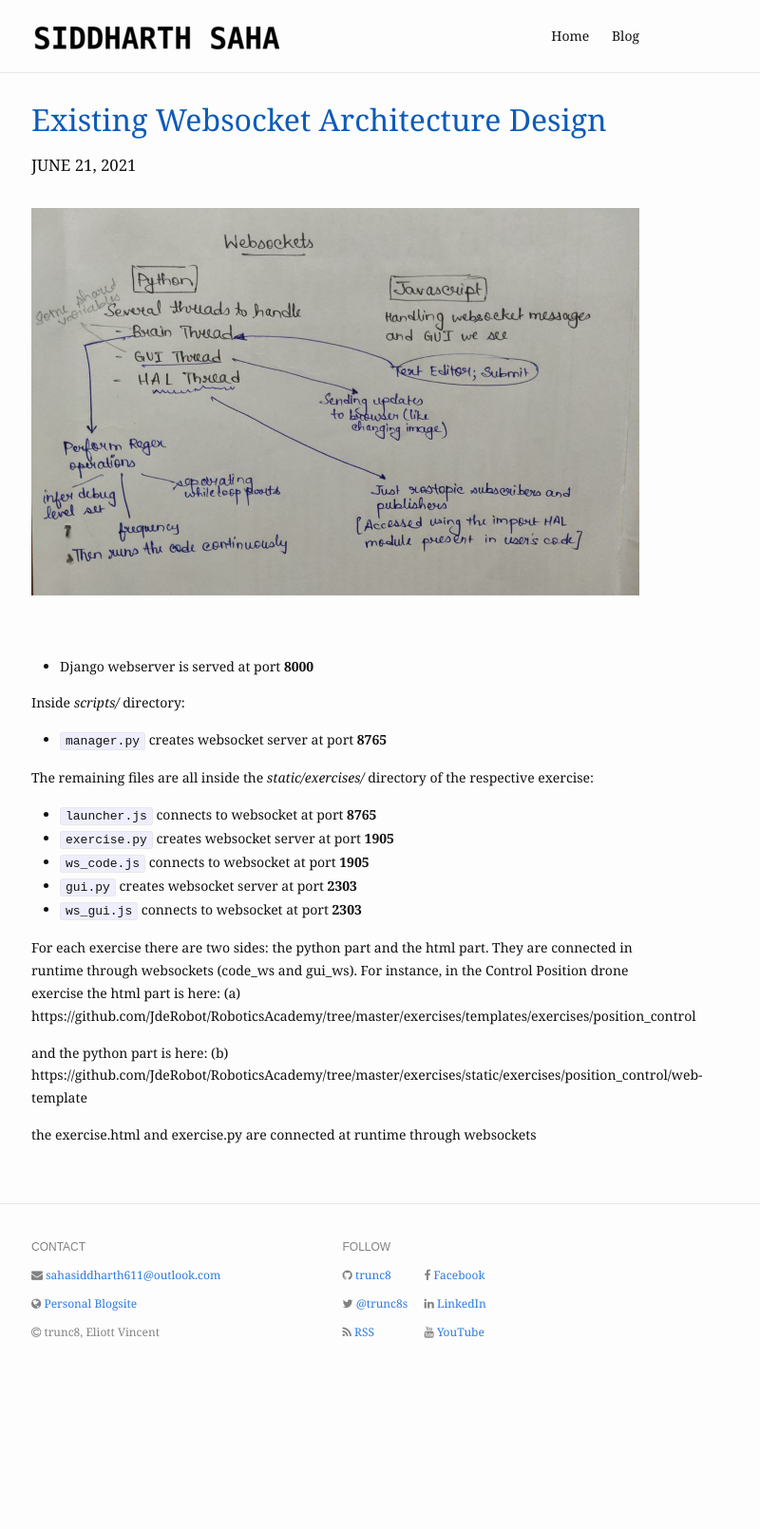
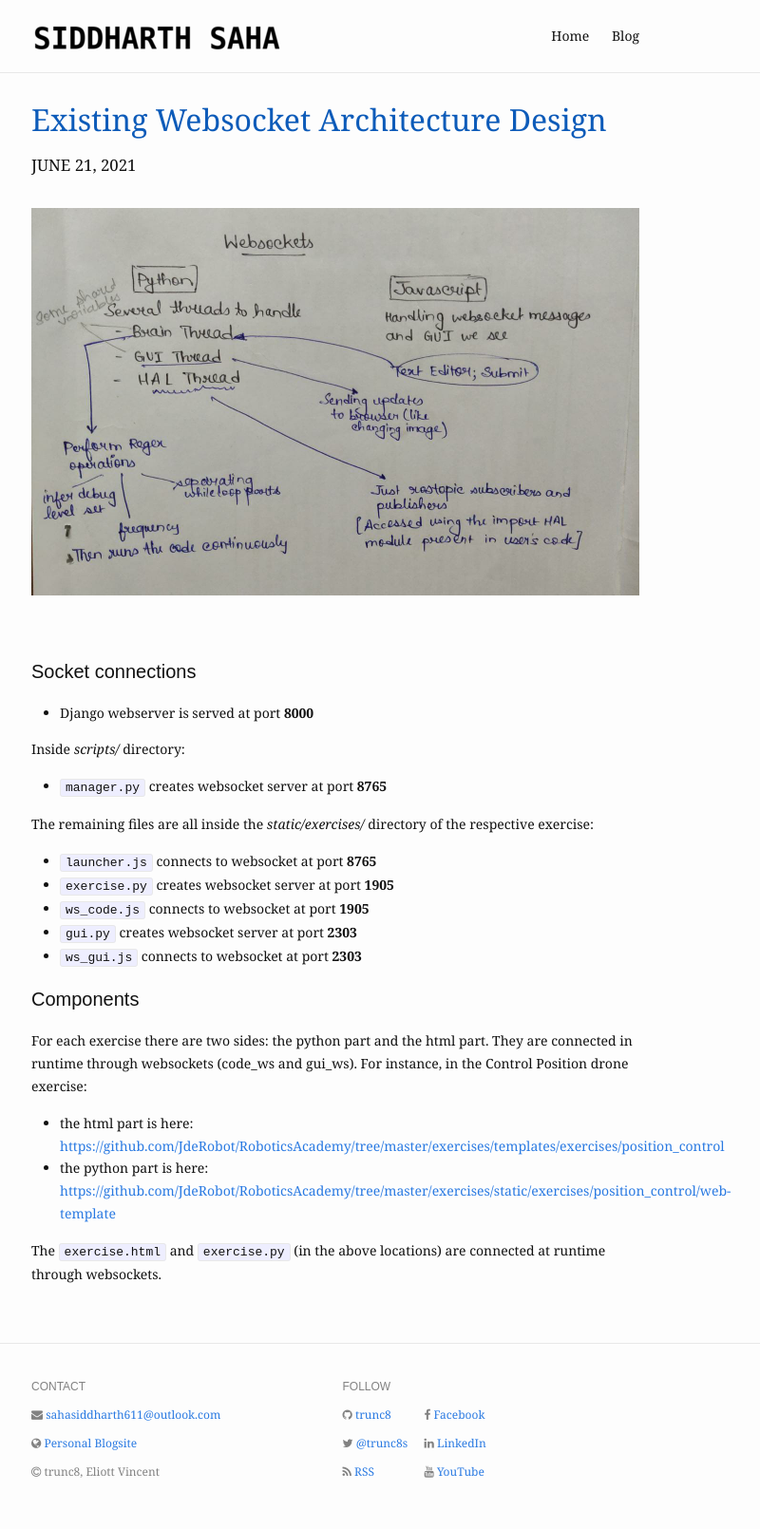
Before and after one commit to TheRoboticsClub/gsoc2021-Siddharth_Saha, a Jekyll site: the page built from docs/_posts/scribbles/2021-06-21-websocket-architecture.md, in a window 1280 px wide. Shown: the whole page at 95% size, without its empty margins (287-1087 px from the left). Built offline with Jekyll 4.4.1, drawn with Linux system fonts in a browser that asks for light colours; nearby versions of some CDN libraries; before the commit the page ends 1463 px from its top, so only the background shows below that.

Commit message:
Reformatted websocket arch blog and minor change in how to add button blog

```diff
--- a/docs/_posts/scribbles/2021-06-21-websocket-architecture.md
+++ b/docs/_posts/scribbles/2021-06-21-websocket-architecture.md
@@ -10,6 +10,8 @@ category: ""
 <img src="{{ "/assets/img/content/existing-architecture/Banner.jpg" | absolute_url }}" alt="bay" class="post-pic"/>
 <br />
 <br />
+
+#### Socket connections
 
 - Django webserver is served at port **8000**
 
@@ -25,9 +27,11 @@ The remaining files are all inside the _static/exercises/_ directory of the resp
 - `ws_gui.js` connects to websocket at port **2303**
 
 
+#### Components
 
-For each exercise there are two sides: the python part and the html part. They are connected in runtime through websockets (code_ws and gui_ws). For instance, in the Control Position drone exercise the html part is here: (a) https://github.com/JdeRobot/RoboticsAcademy/tree/master/exercises/templates/exercises/position_control
+For each exercise there are two sides: the python part and the html part. They are connected in runtime through websockets (code_ws and gui_ws). For instance, in the Control Position drone exercise:
 
-and the python part is here: (b) https://github.com/JdeRobot/RoboticsAcademy/tree/master/exercises/static/exercises/position_control/web-template
+- the html part is here: [https://github.com/JdeRobot/RoboticsAcademy/tree/master/exercises/templates/exercises/position_control](https://github.com/JdeRobot/RoboticsAcademy/tree/master/exercises/templates/exercises/position_control)
+- the python part is here: [https://github.com/JdeRobot/RoboticsAcademy/tree/master/exercises/static/exercises/position_control/web-template](https://github.com/JdeRobot/RoboticsAcademy/tree/master/exercises/static/exercises/position_control/web-template)
 
-the exercise.html and exercise.py are connected at runtime through websockets
+The `exercise.html` and `exercise.py` (in the above locations) are connected at runtime through websockets.
```
Also changed, not shown: docs/_posts/scribbles/2021-07-01-how-to-add-button.md (+1 -1 lines).
